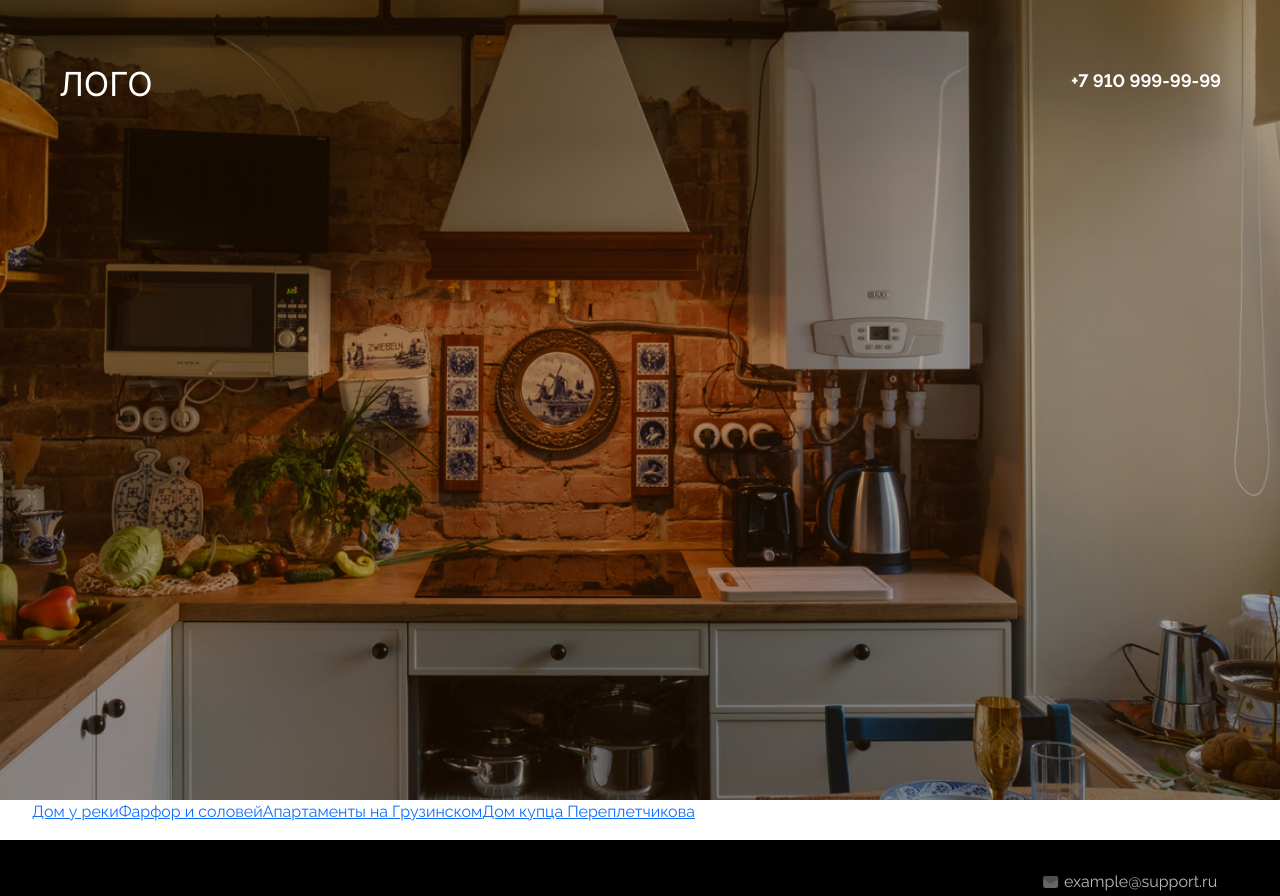
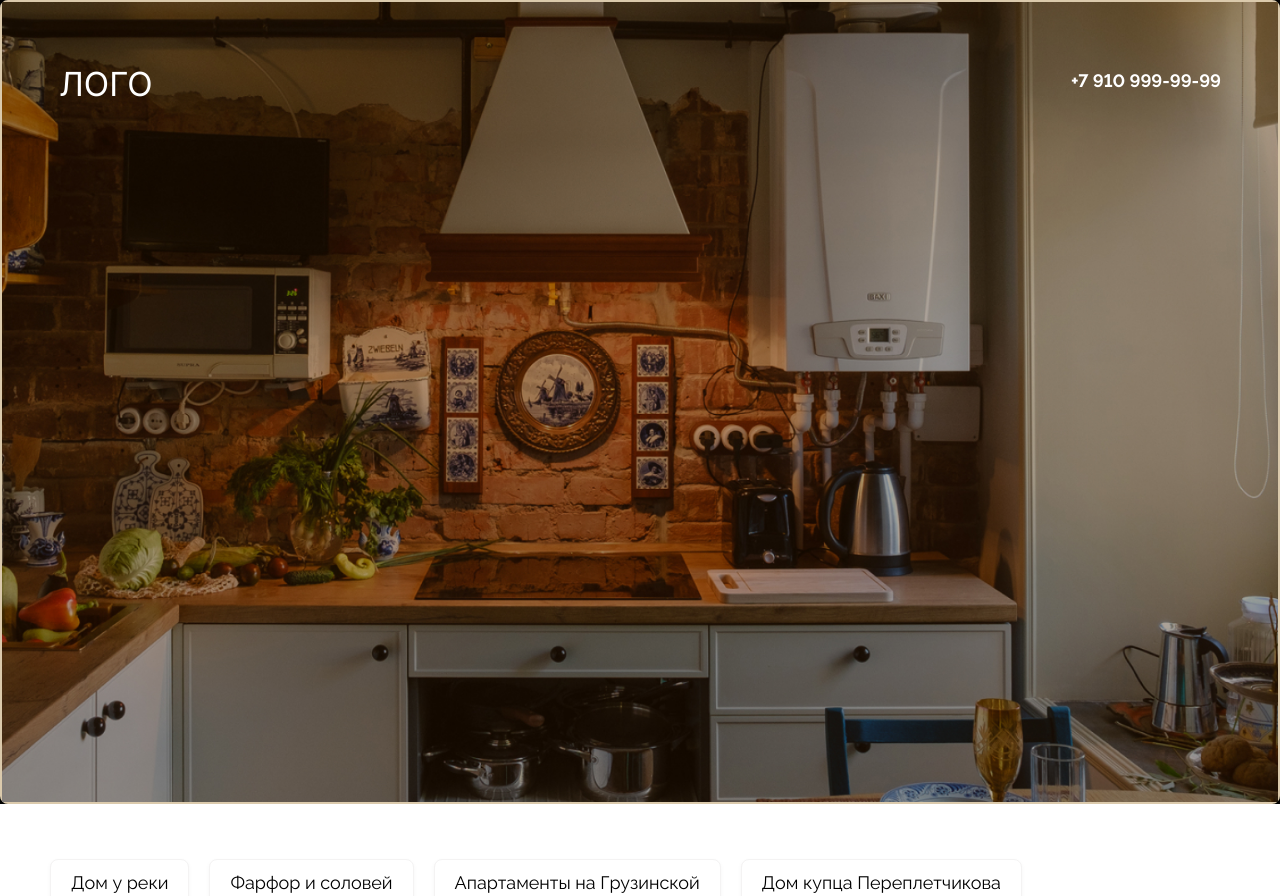
Before and after one commit to Yushkevich-A-A/nn_apartments, a React (Create React App) app: page / in a window 1280 px wide. Shown: the top 896 px of the page. Built offline with nearby package versions, Linux system fonts and the light colour scheme.

Commit message:
feature/appartraments
Добавил роуты для апартаментов

```diff
--- a/src/app/index.tsx
+++ b/src/app/index.tsx
@@ -10,8 +10,7 @@ function App() {
     <div className="App">
       <Header/>
       <Apartments/>
-      <Routes>
-      </Routes>
+
       <Footer />
     </div>
   );
--- a/src/pages/Apartments/index.tsx
+++ b/src/pages/Apartments/index.tsx
@@ -1,14 +1,28 @@
-import { Routes } from "react-router-dom";
+import { Route, Routes } from "react-router-dom";
+import { WidthWrapperPage } from "shared/components/WidthWrapperPage";
+import ApartamentsText from "widgets/ApartamentsText";
 import PageNav from "widgets/PageNav";
+import './style.scss'
 
 export default function Apartments(){
 
+    const pageList = [
+        'Дом у реки',
+        'Фарфор и соловей',
+        'Апартаменты на Грузинской',
+        'Дом купца Переплетчикова'
+    ]
+
     return(
-        <section className="">
-            <PageNav/>
-            <Routes>
-
-            </Routes>
+        <section className="apartaments">
+            <WidthWrapperPage >
+                <PageNav/>
+                <Routes>
+                    {pageList.map((element,index) =>
+                        <Route key = {element}  path = {'/'+index} element = {<ApartamentsText text = {element}/>}></Route>
+                    )}
+                </Routes>
+            </WidthWrapperPage>
         </section>
     )
 }
--- /dev/null
+++ b/src/pages/Apartments/style.scss
@@ -0,0 +1,4 @@
+.apartaments{
+    height: 500px;
+    margin-top: 55px;
+}
--- /dev/null
+++ b/src/widgets/ApartamentsText/index.tsx
@@ -0,0 +1,8 @@
+export default function ApartamentsText(props:any){
+
+    return(
+        <div>
+            {props.text}
+        </div>
+    )
+}
--- a/src/widgets/PageNav/index.tsx
+++ b/src/widgets/PageNav/index.tsx
@@ -1,17 +1,20 @@
-import { Link } from 'react-router-dom'
+import { NavLink } from 'react-router-dom'
 import './style.scss'
 
 export default function PageNav(){
     const pageList = [
         'Дом у реки',
         'Фарфор и соловей',
-        'Апартаменты на Грузинском',
+        'Апартаменты на Грузинской',
         'Дом купца Переплетчикова'
     ]
 
     return(
         <ul className="page-nav">
-            {pageList.map(e => <li className='page-nav__element' key={e}><Link to = '/'>{e}</Link></li>)}
+            {pageList.map((e,index) =>
+                <li className='page-nav__element' key={e}>
+                    <NavLink className='page-nav__link' to = {"/"+index}>{e}</NavLink>
+                </li>)}
         </ul>
     )
 }
--- a/src/widgets/PageNav/style.scss
+++ b/src/widgets/PageNav/style.scss
@@ -1,7 +1,38 @@
 .page-nav {
     display: flex;
+    padding-left: 0;
 }
 
 .page-nav__element{
     list-style: none;
+    display: flex;
 }
+
+.page-nav__link{
+    font-family: 'Raleway';
+    font-style: normal;
+    font-weight: 400;
+    font-size: 18px;
+    line-height: 140%;
+    /* or 25px */
+    font-feature-settings: 'pnum' on, 'lnum' on;
+    text-decoration: none;
+    color: #000000;
+    padding: 10px 20px;
+    background: #FFFFFF;
+    border: 1px solid #F4F3F3;
+    box-shadow: 0px 2px 5px rgba(0, 0, 0, 0.04);
+    border-radius: 8px;
+    margin-right: 20px;
+}
+
+.page-nav__link:hover{
+    color: black;
+}
+
+.active{
+    background: #DBCAAC;
+    border: 2px solid #DBCAAC;
+    box-shadow: inset 0px 0px 13px rgba(220, 188, 133, 0.75);
+    border-radius: 8px;
+}
```
Also changed, not shown: src/shared/Logo/style.css (deleted, +0 -9 lines), src/features/OrderButton/style.scss (renamed from src/features/OrderButton/style.css).
